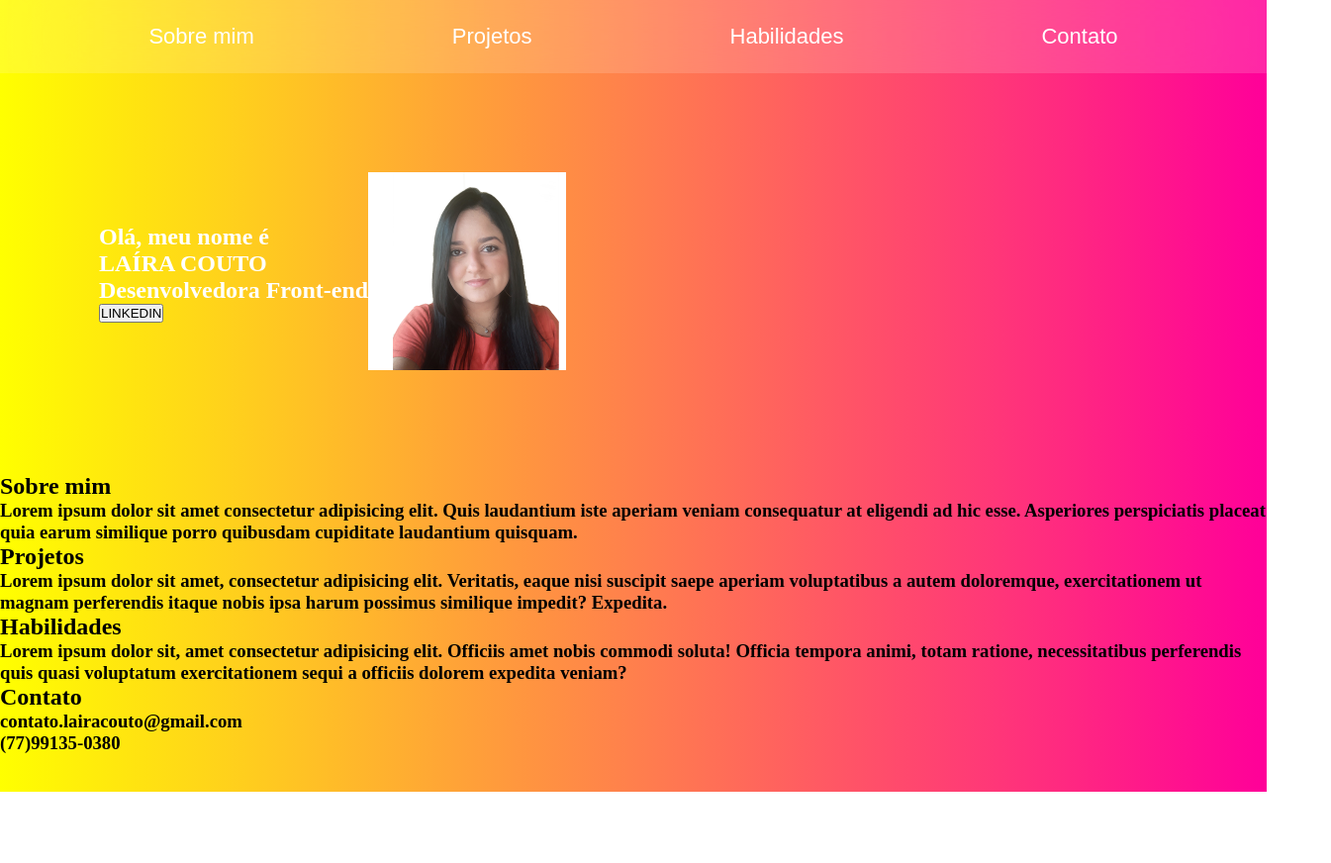
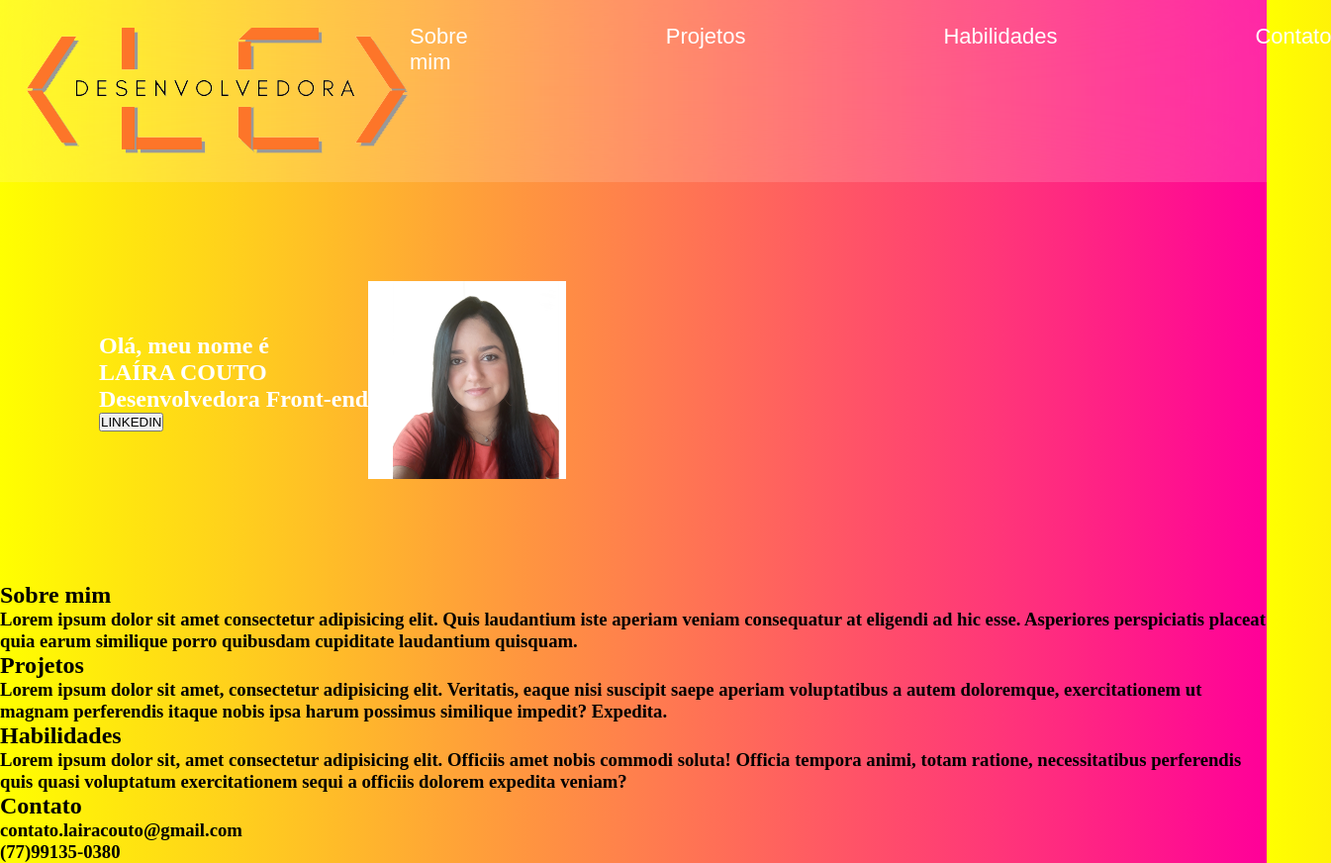
Before and after one commit to lairacouto/EstudosHtml, a plain HTML site: page LANDINGPAGE/index.html in a window 1280 px wide. Shown: the whole page at 99% size, 1345 px wide, since content can reach past the window. Before the commit the page ends 800 px from the top, so only its background shows below. Drawn offline with Linux system fonts and the light colour scheme; a web font is replaced by a local one.

Commit message:
atualizações CSS

```diff
--- a/LANDINGPAGE/index.css
+++ b/LANDINGPAGE/index.css
@@ -20,6 +20,7 @@ body {
     background: rgba(255, 255, 255, 0.15);
     backdrop-filter: blur(45px);
 }
+
 
 .cabecalho-menu {
     display: flex;
--- a/LANDINGPAGE/index.html
+++ b/LANDINGPAGE/index.html
@@ -11,6 +11,7 @@
 <body>
 
     <header class="cabecalho">
+        <img class="logo" src="./IMG/LC.png">
         <nav class="cabecalho-menu">
             <a class="cabecalho-menu-item">Sobre mim</a>
             <a class="cabecalho-menu-item">Projetos</a>
```
Also changed, not shown: LANDINGPAGE/IMG/LC.png (added).
